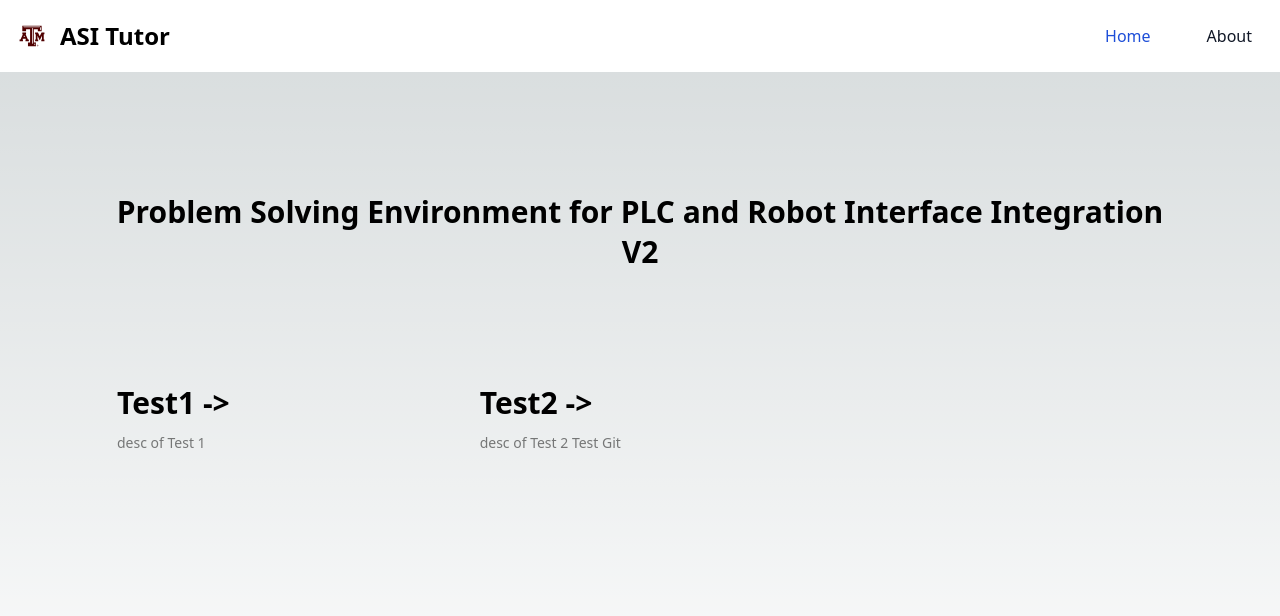
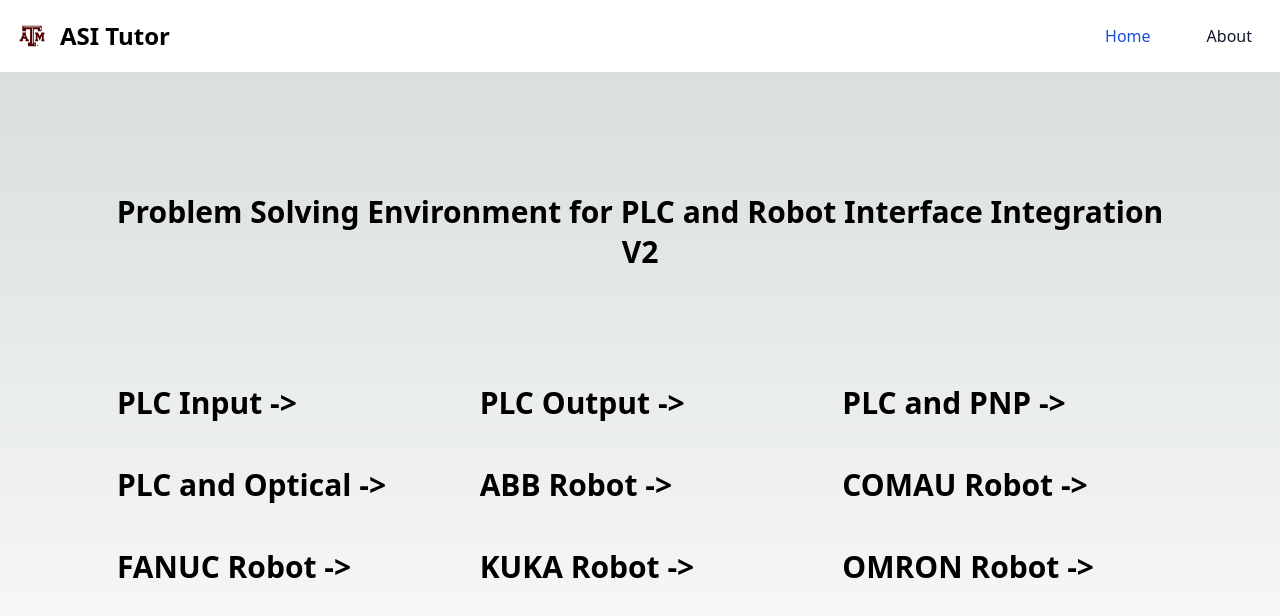
Before and after one commit to luminous-Nc/PSE-Vue, a Vue app: page / in a window 1280 px wide. Shown: the top 616 px of the page. Built offline with nearby package versions, Linux system fonts and the light colour scheme.

Commit message:
added 5 robots + PLC practice. Integrated task setup in "Properties.js", including modules, keys, and random ports.

```diff
--- a/public/assets/database/topic.json
+++ b/public/assets/database/topic.json
@@ -2,8 +2,8 @@
   "topics": [
     {
       "id": 1,
-      "name": "Test1",
-      "desc": "desc of Test 1",
+      "name": "PLC Input",
+      "desc": "",
       "phases": [
         {
           "id": 1,
@@ -19,10 +19,52 @@
         }
       ]
     },
+
     {
       "id": 2,
-      "name": "Test2",
-      "desc": "desc of Test 2 Test Git"
+      "name": "PLC Output",
+      "desc": " "
+    },
+
+    {
+      "id": 3,
+      "name": "PLC and PNP",
+      "desc": " "
+    },
+
+    {
+      "id": 4,
+      "name": "PLC and Optical",
+      "desc": " "
+    },
+
+    {
+      "id": 5,
+      "name": "ABB Robot",
+      "desc": " "
+    },
+
+    {
+      "id": 6,
+      "name": "COMAU Robot",
+      "desc": " "
+    },
+    {
+      "id": 7,
+      "name": "FANUC Robot",
+      "desc": " "
+    },
+
+    {
+      "id": 8,
+      "name": "KUKA Robot",
+      "desc": " "
+    },
+    {
+      "id": 9,
+      "name": "OMRON Robot",
+      "desc": " "
     }
+
   ]
 }
--- a/src/assets/Properties.js
+++ b/src/assets/Properties.js
@@ -1,6 +1,8 @@
 // all properties and parameters in the project
     // modules and keys' dictionary
     var Keys            = []; // connecting keys
+
+    var topicLoaded = false
 
     // direction dictionary parameters
     var DictDirN = {}; // normal
--- a/src/assets/Properties_Port.js
+++ b/src/assets/Properties_Port.js
@@ -93,7 +93,7 @@ var DictObjPos  =   {
                                         "DI6":  {x:5, y:404},  "DI14":  {x:160, y:404},
                                         "DI7":  {x:5, y:428},  "DI15":  {x:160, y:428},
                                         "DI8":  {x:5, y:452},  "DI16":  {x:160, y:452},
-                                        "GNDDIL": {x:7, y:478}, "GNDDIR": {x:170, y:478}
+                                        "GNDDIL": {x:7, y:478}, "GNDDIR": {x:160, y:478}
                         },
 
                         // OMRON robot
--- a/src/components/PSECanvas/index.vue
+++ b/src/components/PSECanvas/index.vue
@@ -9,7 +9,7 @@
 
     const canvas = ref(null);
 
-    PName = "P4";
+    PName = "P8";
 
     onMounted(() => {Init_Canvas(canvas)});
 
```
Also changed, not shown: src/components/Topic/TopicLeft.vue (+6 -2 lines), src/stores/topic.js (+5 -2 lines), src/views/TopicView.vue (+5 -2 lines).
